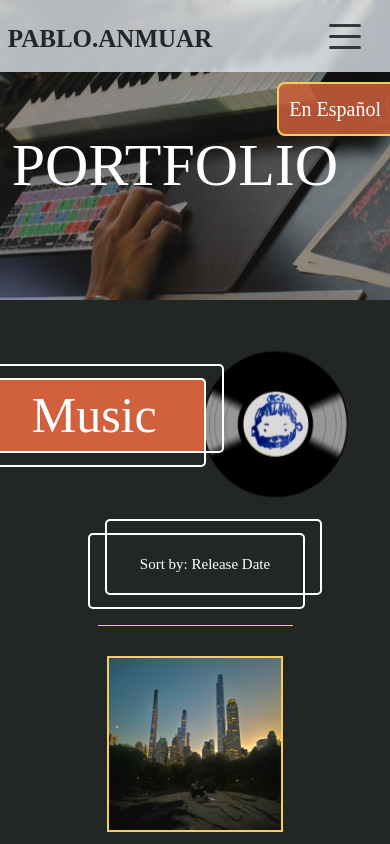
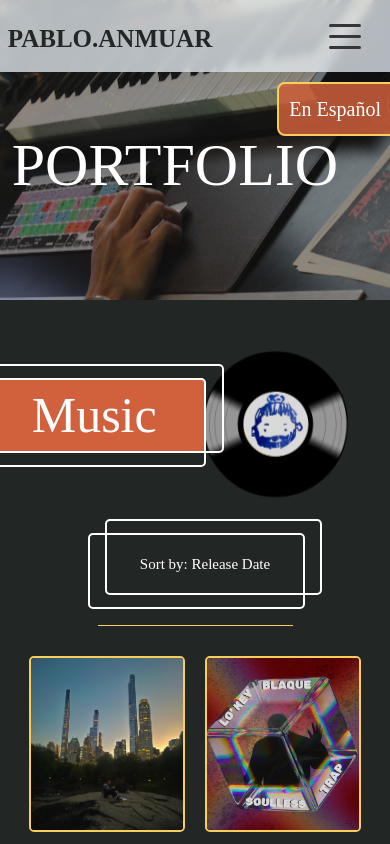
Before and after one commit to ryan-christopher/pabloanmuar, a React (Create React App) app: page /portfolio in a window 390 px wide. Shown: the top 844 px of the page. Built offline with nearby package versions, Linux system fonts and the light colour scheme.

Commit message:
minor layout edits

```diff
--- a/src/components/MusicEntry.js
+++ b/src/components/MusicEntry.js
@@ -13,7 +13,7 @@ function MusicEntry({ title, artist, photo, spotlink, ytlink, applelink, credite
         <div className='flex text-white bg-[#222725]' >
             <motion.button className="" onClick={() => (modalOpen ? close() : open())} >
                     <img className='hover:scale-105 hover:rounded-md ease-linear duration-200
-                    w-[45vw] sm:w-[30vw] border-[#f7ce5b] border-[2px] xl:w-[23vw] max-h-[45vw] md:max-h-[30vw] xl:max-h-[23vw] object-cover m-[10px]'
+                    w-[40vw] sm:w-[30vw] border-[#f7ce5b] border-[2px] rounded-[5px] xl:w-[23vw] h-[45vw] max-h-[45vw] md:max-h-[30vw] xl:max-h-[23vw] object-cover m-[10px]'
                     src={photo} alt="" />
             </motion.button>
 
```
